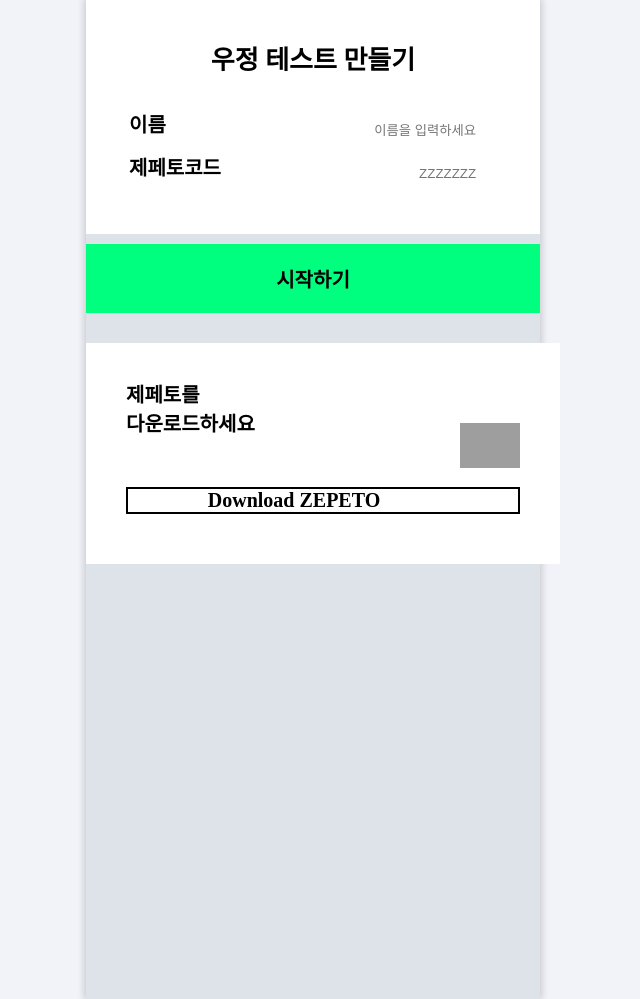
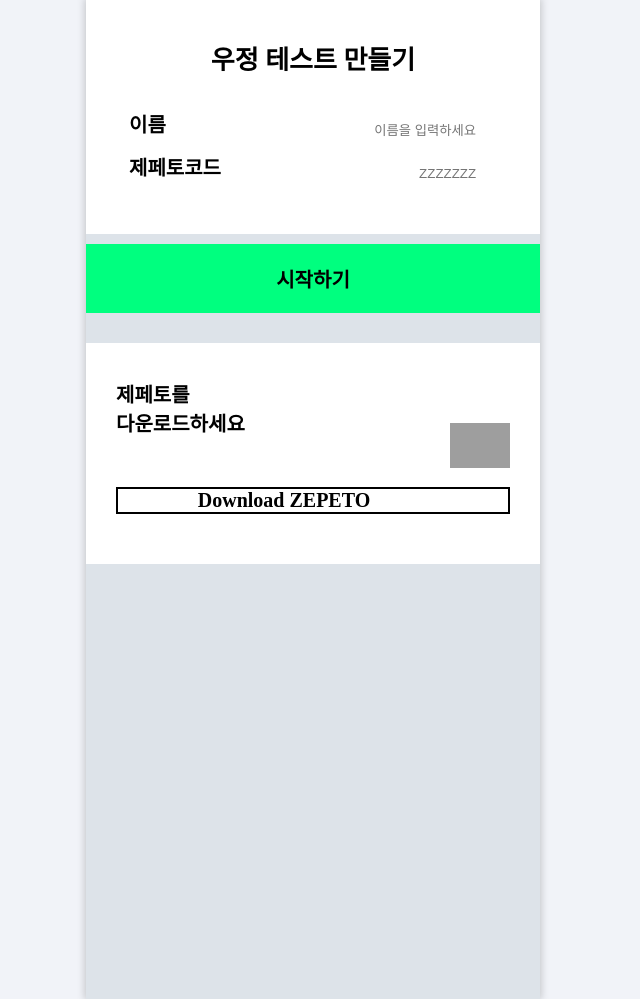
Before and after one commit to Neulhan/piro_project, a Django app: page /quiz/ in a window 1280 px wide. Shown: the part 51-1050 px from the top of the page, without its empty margins (327-967 px from the left). Run offline with Django 3.2, Linux system fonts and the light colour scheme; grey boxes are pictures that could not be loaded.

Commit message:
퀴즈 생성페이지가 아파해요

```diff
--- a/quiz/templates/seung.html
+++ b/quiz/templates/seung.html
@@ -72,7 +72,7 @@
         .download{
             width: 394px;
             font-size: 20px;
-            padding: 40px;
+            padding: 30px;
             padding-top: 30px;
             padding-bottom: 50px;
             margin-top: 10px;
```
